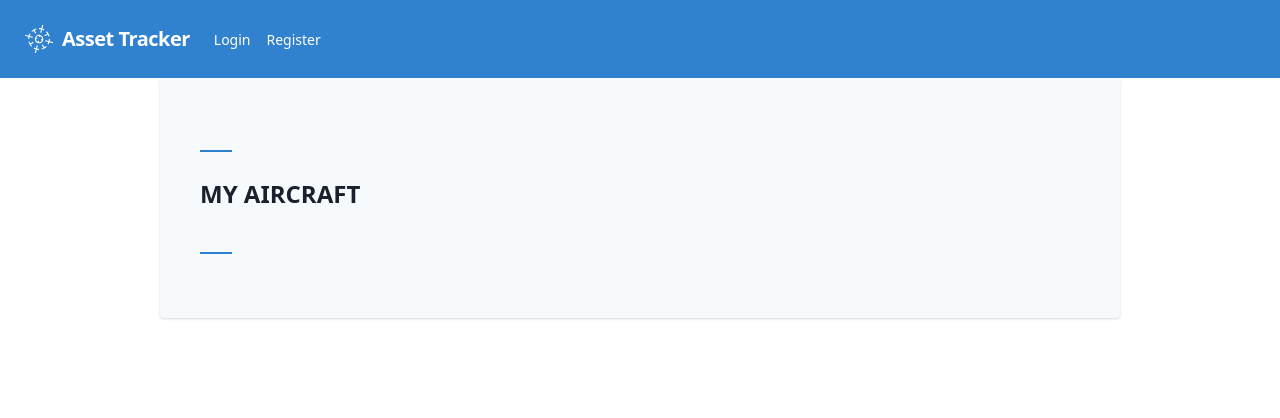
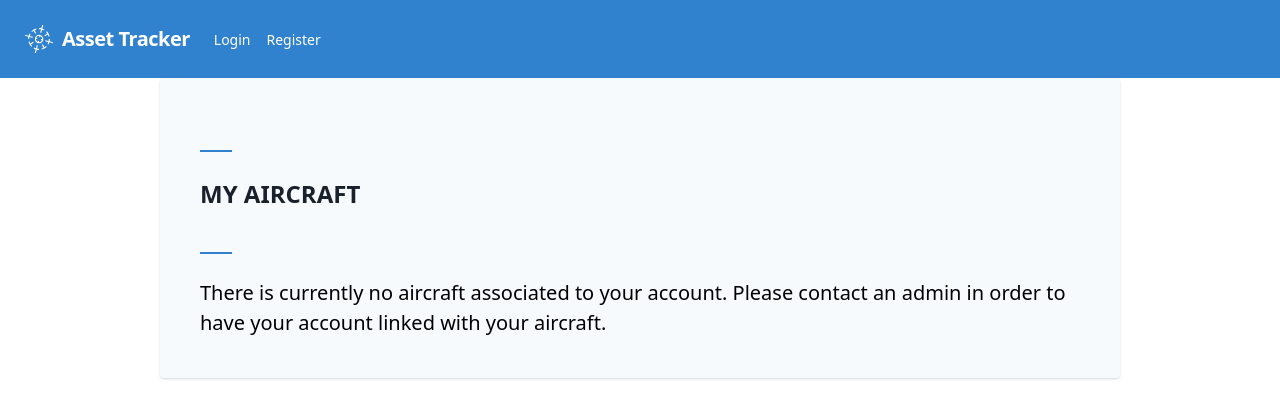
Before and after one commit to tim-corley/asset-tracker-app, a React (Create React App) app: page /aircraft in a window 1280 px wide. Shown: the top 418 px of the page. Built offline with nearby package versions, Linux system fonts and the light colour scheme; no server answers.

Commit message:
Add 'no aircraft associated' message to Aircraft page for new accounts

```diff
--- a/src/Aircraft.js
+++ b/src/Aircraft.js
@@ -10,7 +10,15 @@ class Aircraft extends Component {
           MY AIRCRAFT
         </h2>
         <hr className="block mb-6 mt-10 w-8 border-blue-600 h-0 border-t-2" />
-        {this.props.aircraft && <AircraftList aircraft={this.props.aircraft} />}
+        {this.props.aircraft && this.props.aircraft.length ? (
+          <AircraftList aircraft={this.props.aircraft} />
+        ) : (
+          <div className="font-thin text-xl">
+            There is currently no aircraft associated to your account. Please
+            contact an admin in order to have your account linked with your
+            aircraft.
+          </div>
+        )}
       </div>
     );
   }
--- a/src/Home.js
+++ b/src/Home.js
@@ -17,7 +17,7 @@ class Home extends Component {
               ASSET TRACKER
             </h2>
             <hr className="block mb-6 mt-10 w-8 border-blue-600 h-0 border-t-2" />
-            <p className="text-gray-800 mb-10">
+            <p className="font-thin text-xl mb-10">
               Welcome to the Asset Tracker! Login or Register to view the
               real-time status of your asset(s).
             </p>
```
